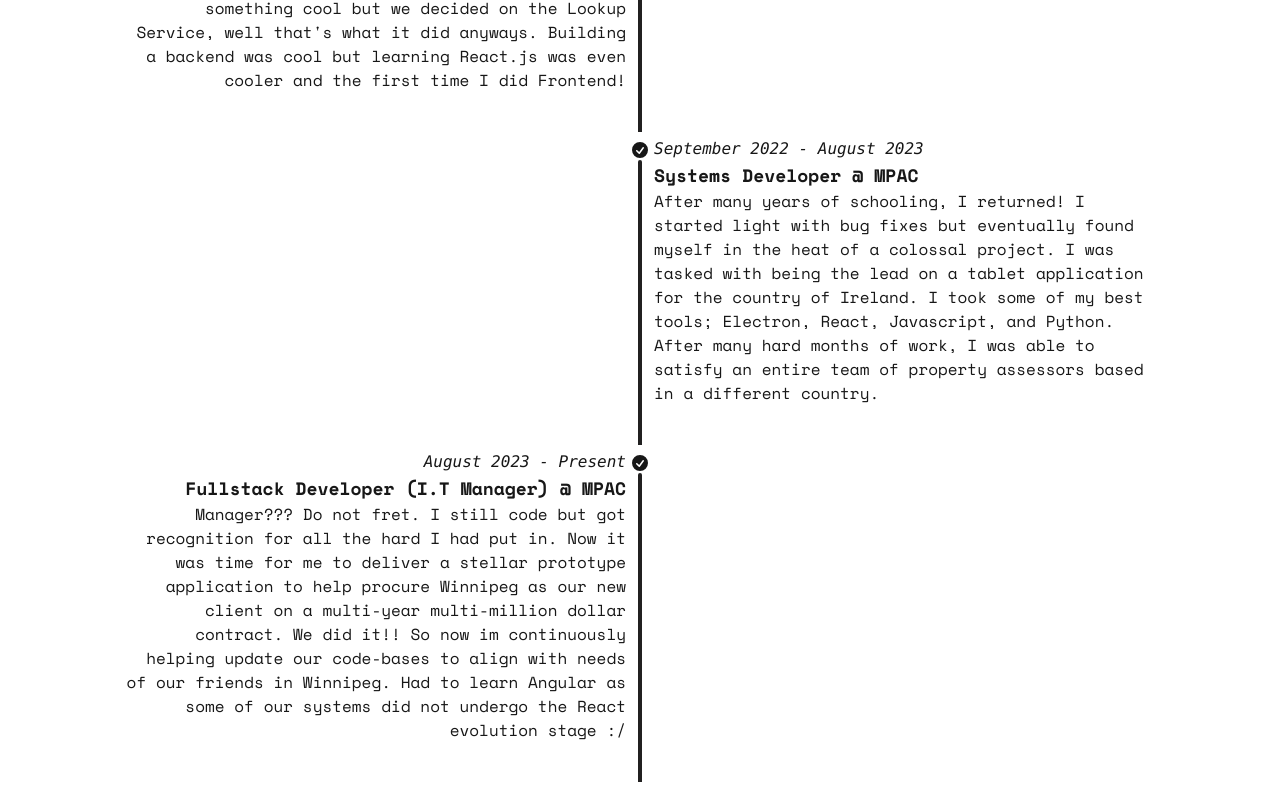
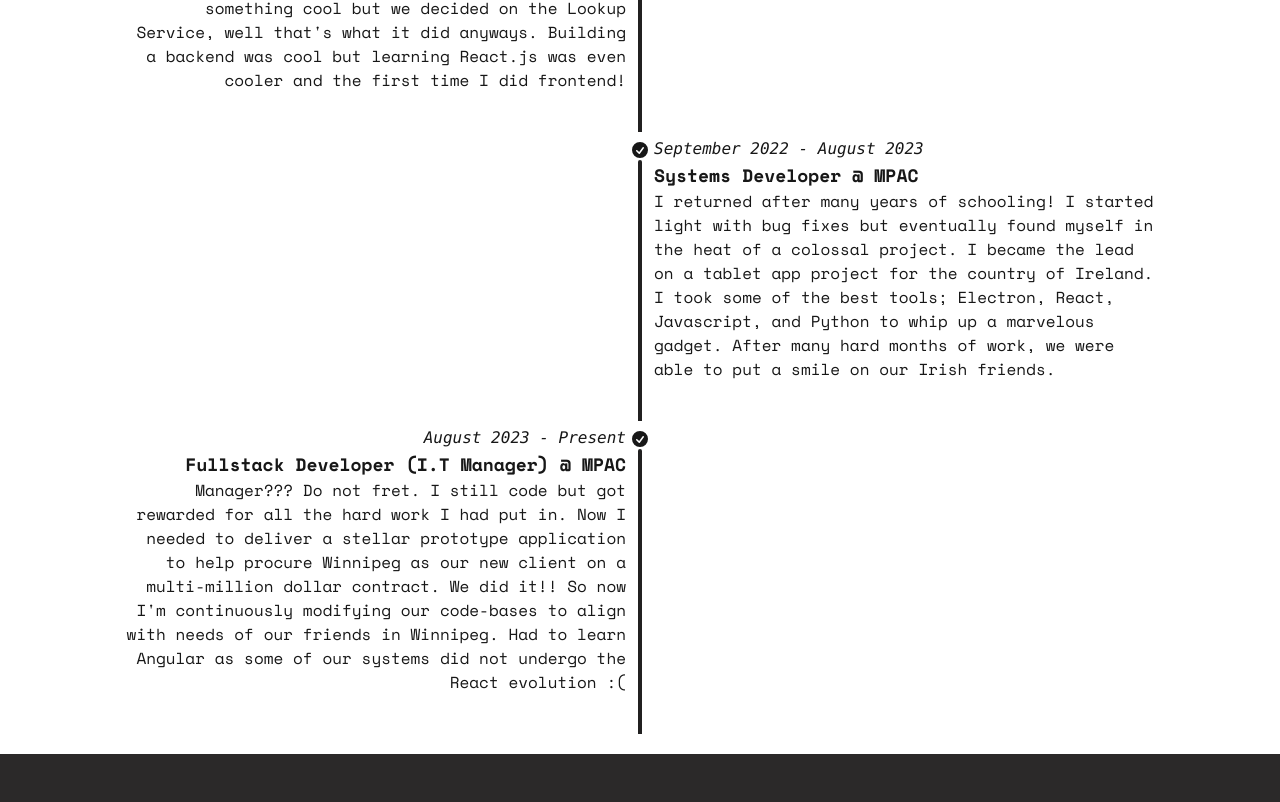
Before and after one commit to payamyek/portfolio-2024, a Next.js app: page / in a window 1280 px wide. Shown: the part 953-1755 px from the top of the page. After the commit the page ends 1707 px from the top, so only its background shows below. Built offline with nearby package versions, Linux system fonts and the light colour scheme.

Commit message:
refactor: experiences summar

```diff
--- a/app/ui/experiences.tsx
+++ b/app/ui/experiences.tsx
@@ -10,7 +10,7 @@
       The moment where it all began. A student facing imposter syndrome enters the "real world".
 
       I made an application from scratch! I wanted to call it something cool but we decided on the Lookup Service, well that's what it did anyways.
-      Building a backend was cool but learning React.js was even cooler and the first time I did Frontend!
+      Building a backend was cool but learning React.js was even cooler and the first time I did frontend!
     `,
     company: 'MPAC',
     position: 'left',
@@ -20,9 +20,9 @@
     endDate: new Date(2023, 7),
     jobTitle: 'Systems Developer',
     jobDescription: `
-      After many years of schooling, I returned! I started light with bug fixes but eventually found myself in the heat of a colossal project.
-      I was tasked with being the lead on a tablet application for the country of Ireland. I took some of my best tools; Electron, React, Javascript, and Python.
-      After many hard months of work, I was able to satisfy an entire team of property assessors based in a different country.
+      I returned after many years of schooling! I started light with bug fixes but eventually found myself in the heat of a colossal project.
+      I became the lead on a tablet app project for the country of Ireland. I took some of the best tools; Electron, React, Javascript, and Python to whip up a marvelous gadget.
+      After many hard months of work, we were able to put a smile on our Irish friends.
     `,
     company: 'MPAC',
     position: 'right',
@@ -31,10 +31,10 @@
     startDate: new Date(2023, 7),
     jobTitle: 'Fullstack Developer (I.T Manager)',
     jobDescription: `
-      Manager??? Do not fret. I still code but got recognition for all the hard I had put in.
-      Now it was time for me to deliver a stellar prototype application to help procure Winnipeg as our new client on a multi-year multi-million dollar
-      contract. We did it!! So now im continuously helping update our code-bases to align with needs of our friends in Winnipeg. Had to learn Angular as some
-      of our systems did not undergo the React evolution stage :/
+      Manager??? Do not fret. I still code but got rewarded for all the hard work I had put in.
+      Now I needed to deliver a stellar prototype application to help procure Winnipeg as our new client on a multi-million dollar
+      contract. We did it!! So now I'm continuously modifying our code-bases to align with needs of our friends in Winnipeg. Had to learn Angular as some
+      of our systems did not undergo the React evolution :(
     `,
     company: 'MPAC',
     position: 'left',
```
